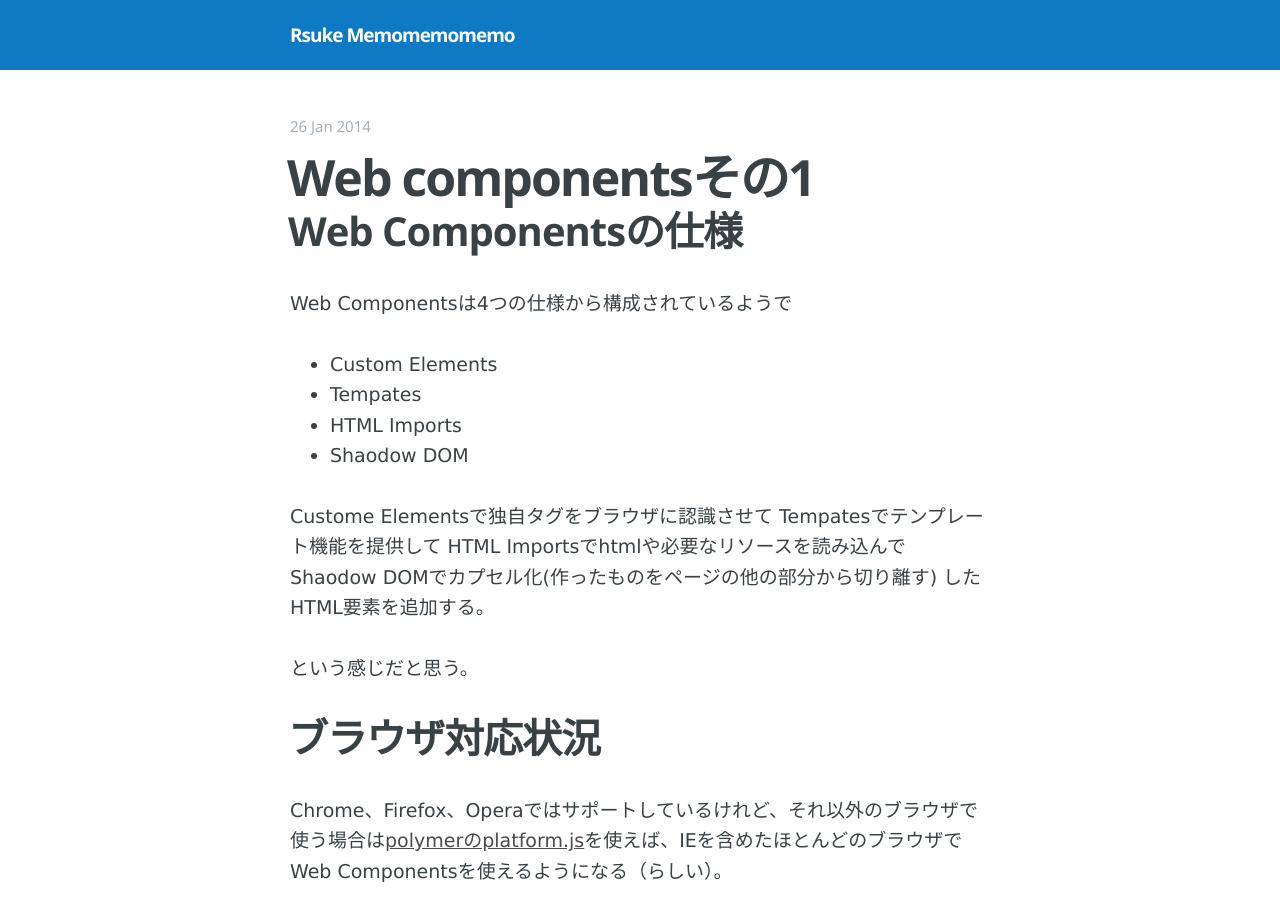
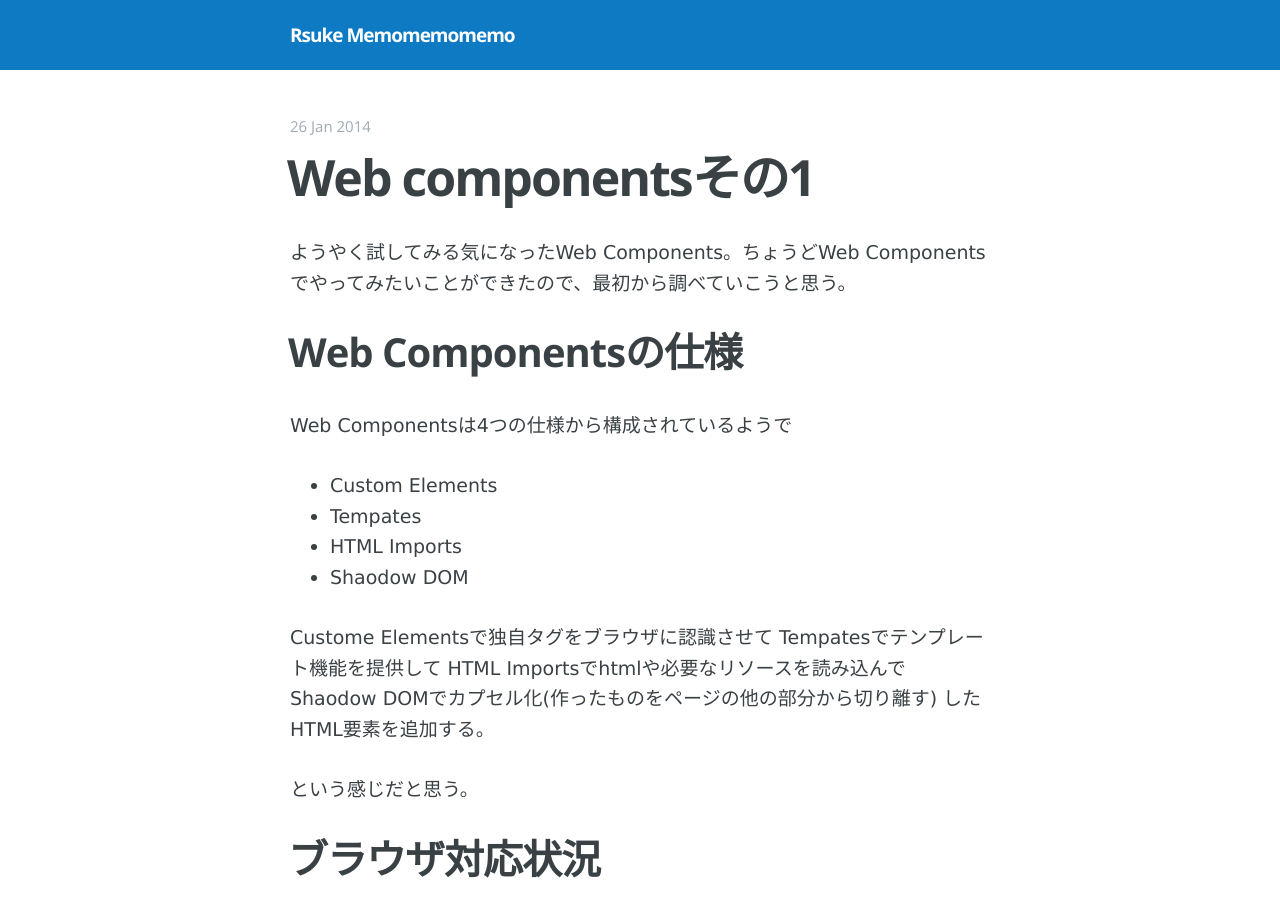
Before and after one commit to Rsuke/rsuke.github.com, a Jekyll site: the page built from _posts/2014-08-05-index.md, in a window 1280 px wide and 900 px high. Built offline with Jekyll 4.4.1, drawn with Linux system fonts in a browser that asks for light colours; Markdown is read by kramdown in place of the engine named in the settings.

Commit message:
modify post

```diff
--- a/_posts/2014-08-05-index.md
+++ b/_posts/2014-08-05-index.md
@@ -5,6 +5,8 @@
 categories: etc
 ---
 
+
+ようやく試してみる気になったWeb Components。ちょうどWeb Componentsでやってみたいことができたので、最初から調べていこうと思う。
 
 ##Web Componentsの仕様
 Web Componentsは4つの仕様から構成されているようで
```
